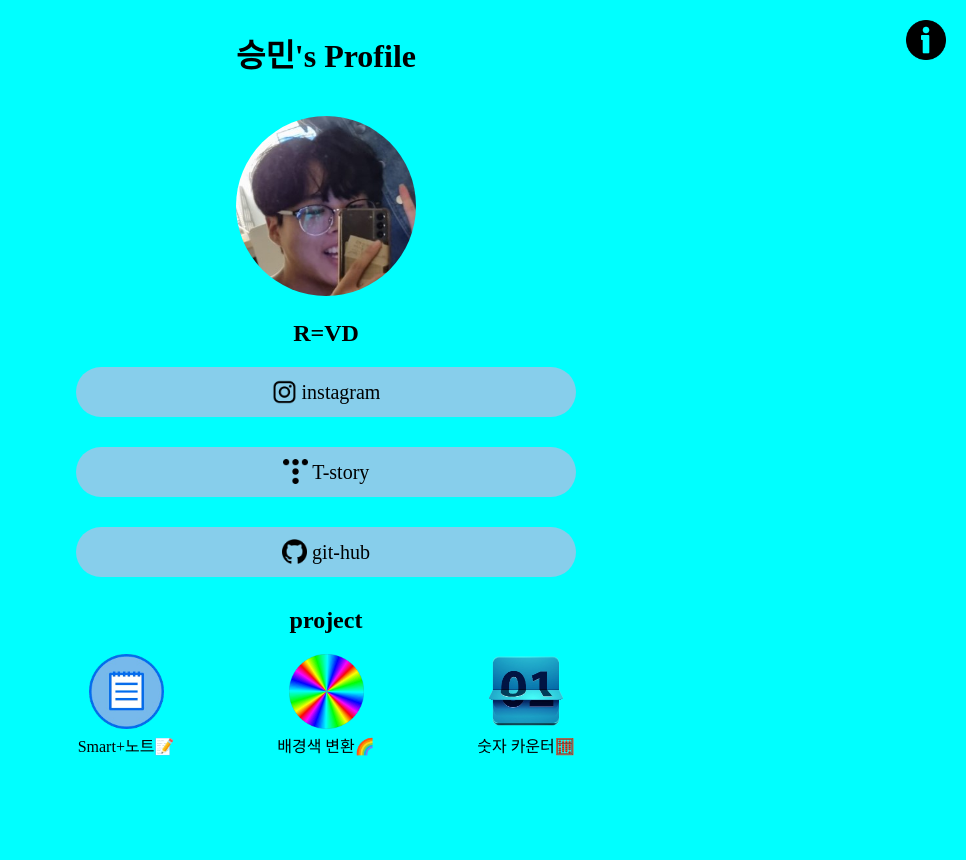
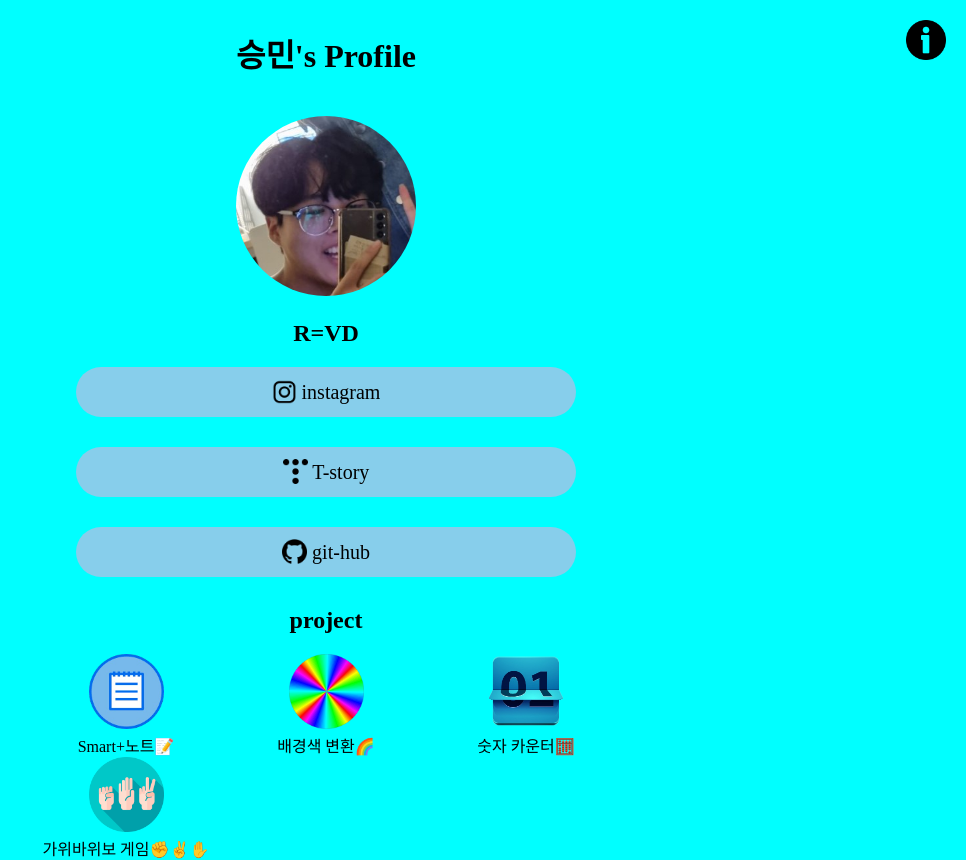
Before and after one commit to seungminbluebox/mylinktree, a plain HTML site: page index.html in a window 1280 px wide. Shown: the whole page, without its empty margins (314-1280 px from the left). Before the commit the page ends 800 px from the top, so only its background shows below. Drawn offline with Linux system fonts and the light colour scheme.

Commit message:
rock scissors paper

```diff
--- a/index.html
+++ b/index.html
@@ -54,12 +54,12 @@
                 </a>
             </div>
         </div>
-        <!-- <div id="projectgrid">
+        <div id="projectgrid">
             <div onmouseover="brightup(this)" onmouseleave="brightdown(this)">
-                <a href="https://seungminbluebox.github.io/smart-note/" class="projectbutton" id="smartnote1">
-                    <img class="faviconimg" src="smartnote.png"><br>Smart+노트📝
+                <a href="https://seungminbluebox.github.io/rock_scissors_paper/" class="projectbutton">
+                    <img class="projectimg" src="img/rock scissors paper.png"><br>가위바위보 게임✊✌️✋
                 </a>
-            </div> -->
+            </div>
             <!-- <div >
                 <a href="https://seungminbluebox.github.io/smart-note/" class="projectbutton" id="smartnote2">
                     <img class="faviconimg" src="smartnote.png"><br>smartnote
@@ -70,8 +70,8 @@
                     <img class="faviconimg" src="smartnote.png"><br>smartnote
                 </a>
             </div> -->
-        <!-- </div>
-        <div id="projectgrid">
+        </div>
+        <!-- <div id="projectgrid">
             <div onmouseover="brightup(this)" onmouseleave="brightdown(this)">
                 <a href="https://seungminbluebox.github.io/smart-note/" class="projectbutton" id="smartnote1">
                     <img class="faviconimg" src="smartnote.png"><br>Smart+노트📝
@@ -88,6 +88,5 @@
                 </a>
             </div> -->
         <!-- </div> -->
-        <!-- dd -->
     </body>
 </html>
```
Also changed, not shown: img/rock scissors paper.png (added).
